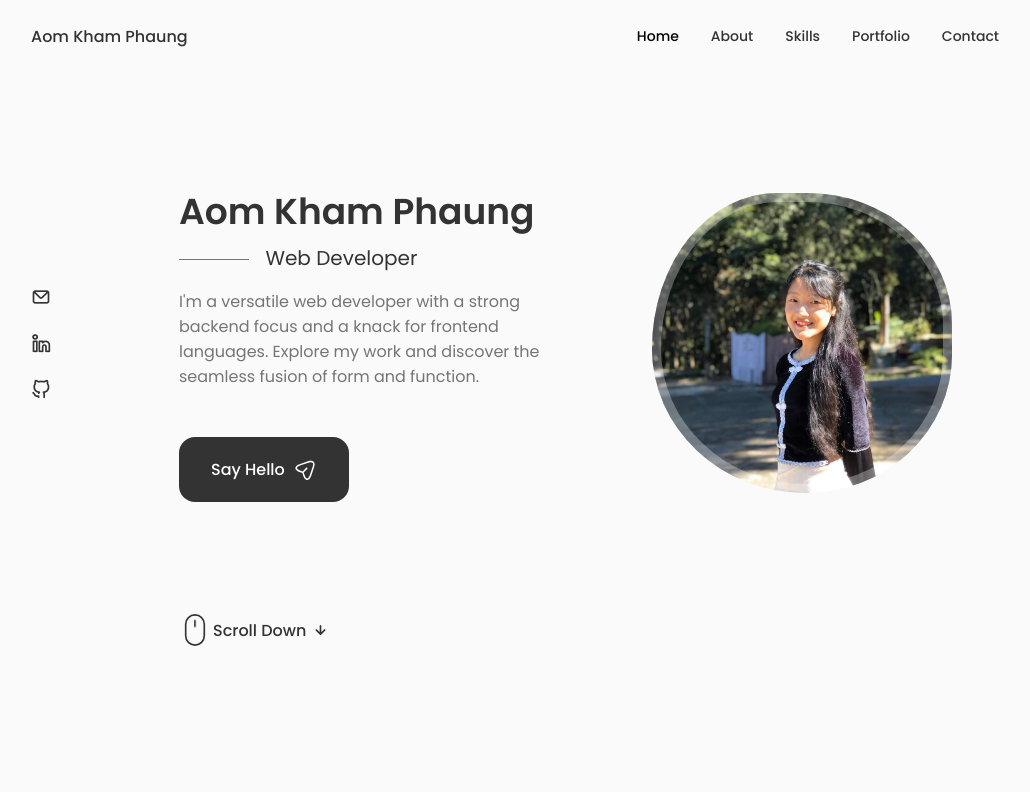
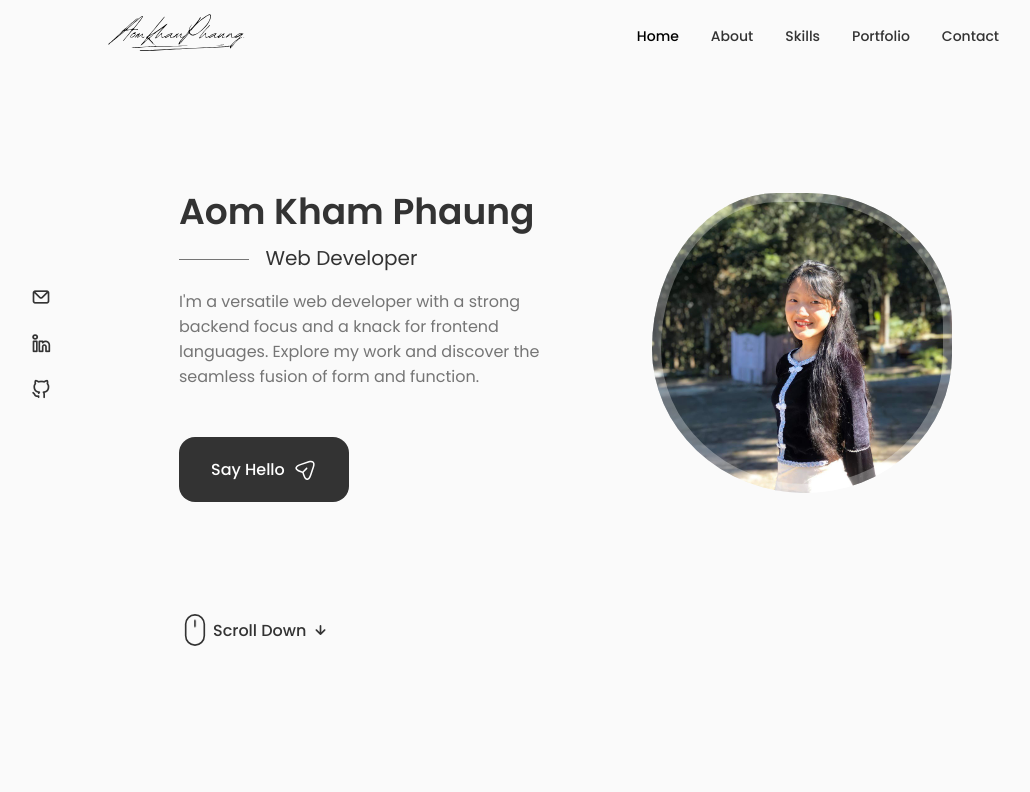
Before and after one commit to aomkhamphaung/portfolio, a React (Create React App) app: page / in a window 1280 px wide. Shown: the top 792 px of the page, without its empty margins (125-1155 px from the left). Built offline with nearby package versions, Linux system fonts and the light colour scheme.

Commit message:
added logo

```diff
--- a/src/components/about/About.jsx
+++ b/src/components/about/About.jsx
@@ -1,6 +1,5 @@
 import React from "react";
 import "./about.css";
-import AboutImg from "../../assets/about_img.jpg";
 import CV from "../../assets/Aom_Kham_Phaung.pdf";
 import Info from "./Info";
 
--- a/src/components/header/Header.jsx
+++ b/src/components/header/Header.jsx
@@ -15,7 +15,131 @@ const Header = () => {
     <header className="header">
       <nav className="nav container">
         <a href="index.html" className="nav__logo">
-          Aom Kham Phaung
+          <svg
+            version="1.0"
+            xmlns="http://www.w3.org/2000/svg"
+            width="300px"
+            height="180px"
+            viewBox="0 0 500.000000 500.000000"
+            preserveAspectRatio="xMidYMid meet"
+          >
+            <g
+              transform="translate(0.000000,500.000000) scale(0.100000,-0.100000)"
+              fill="#000000"
+              stroke="none"
+            >
+              <path
+                d="M3184 2962 c-49 -32 -115 -79 -146 -105 -32 -26 -60 -47 -63 -47 -2
+0 13 24 35 53 40 52 49 77 29 77 -5 0 -16 -15 -24 -32 -27 -66 -264 -342 -280
+-327 -9 9 16 71 48 119 24 36 25 41 7 25 -29 -26 -57 -82 -70 -140 -14 -62
+-107 -168 -167 -191 -58 -22 -66 -13 -44 46 11 28 16 50 12 50 -4 0 -33 -22
+-66 -50 -33 -27 -63 -50 -67 -50 -11 0 -10 18 2 25 6 3 10 12 10 18 -1 16 -39
+-34 -40 -50 0 -24 26 -13 79 32 55 47 71 52 52 17 -20 -37 -14 -62 15 -62 14
+0 35 5 47 11 l22 12 -20 -24 c-11 -13 -37 -43 -58 -66 -47 -54 -75 -109 -60
+-124 11 -11 85 68 217 229 l68 82 30 -25 c39 -33 66 -39 117 -25 114 30 316
+205 398 345 76 130 89 235 29 235 -13 0 -64 -26 -112 -58z m130 -13 c-4 -110
+-148 -306 -307 -419 -76 -54 -155 -85 -192 -76 -62 16 -93 88 -51 123 l21 18
+-19 -23 c-11 -12 -17 -25 -14 -28 3 -3 36 33 73 80 83 107 206 217 343 307
+126 83 148 86 146 18z m-594 -434 c0 -2 -46 -59 -102 -126 -149 -177 -147
+-175 -148 -162 0 13 67 97 173 216 66 73 77 83 77 72z"
+              />
+              <path
+                d="M1179 2777 c-123 -106 -234 -196 -244 -200 -25 -9 93 102 210 198
+139 114 161 134 145 134 -8 0 -100 -76 -205 -169 -104 -94 -196 -170 -203
+-170 -7 0 -11 -4 -8 -9 3 -5 -34 -44 -82 -87 -48 -44 -123 -113 -167 -154 -44
+-41 -95 -86 -114 -101 -19 -14 -32 -30 -30 -37 3 -8 15 -3 35 15 16 16 48 41
+70 58 21 16 108 88 192 160 85 71 161 135 170 142 16 11 180 38 188 31 1 -2
+-32 -44 -74 -94 -138 -162 -172 -206 -172 -218 1 -6 13 5 28 24 15 19 76 91
+135 161 115 134 123 139 203 133 24 -2 46 1 49 6 7 11 -1 12 -69 10 -57 -2
+-58 -6 35 106 155 186 195 254 151 254 -10 0 -119 -87 -243 -193z m241 165 c0
+-12 -27 -49 -129 -176 -53 -65 -103 -127 -111 -137 -11 -13 -37 -23 -82 -30
+-126 -20 -125 -15 7 96 66 54 160 134 209 177 83 74 106 89 106 70z m-500
+-386 c0 -6 -171 -151 -183 -155 -7 -2 7 13 30 33 24 21 64 57 90 82 43 39 63
+52 63 40z"
+              />
+              <path
+                d="M2006 2918 c-21 -23 -118 -142 -217 -263 -122 -150 -192 -227 -219
+-243 -32 -19 -38 -27 -30 -37 8 -10 -7 -34 -65 -104 -42 -50 -80 -93 -86 -96
+-5 -4 -9 -13 -9 -21 0 -8 48 29 106 82 l107 97 88 -93 c50 -53 86 -85 85 -74
+-2 10 -9 19 -16 19 -7 0 -14 8 -16 17 -1 10 -26 43 -56 74 -29 31 -53 61 -53
+68 0 12 132 128 230 202 82 62 145 106 145 100 0 -3 -34 -45 -76 -93 -84 -97
+-150 -190 -141 -199 12 -12 47 9 107 61 33 30 62 55 64 55 1 0 2 -21 2 -47 -1
+-55 14 -64 66 -39 38 20 39 20 32 1 -11 -27 39 -17 100 20 32 19 56 29 53 22
+-3 -6 -8 -20 -12 -29 -10 -24 18 -33 60 -20 25 7 35 7 38 -2 3 -6 22 6 44 27
+22 21 48 40 58 41 20 3 54 46 37 46 -6 0 -14 -5 -17 -10 -4 -6 -11 -7 -17 -4
+-5 3 -26 -10 -46 -29 -39 -38 -78 -57 -118 -57 -31 0 -30 8 6 58 17 23 30 44
+30 46 0 2 -17 0 -37 -4 -45 -8 -119 -44 -150 -73 -14 -12 -23 -15 -23 -8 0 9
+-6 8 -22 -3 -26 -18 -64 -21 -73 -5 -4 6 -2 31 5 55 7 25 11 47 8 49 -2 3 -28
+-18 -58 -46 -65 -61 -110 -94 -110 -80 0 19 72 108 224 275 45 48 83 92 84 97
+8 21 -18 5 -93 -57 -124 -102 -394 -274 -384 -246 5 15 182 231 307 374 57 65
+102 124 100 129 -2 6 -21 -9 -42 -33z m-246 -432 c0 -2 -34 -31 -76 -65 -47
+-39 -81 -60 -91 -57 -27 11 -7 31 78 78 93 51 89 49 89 44z m467 -17 c-9 -6
+-14 -16 -11 -22 4 -7 4 -9 0 -6 -4 4 -37 -9 -73 -27 -36 -19 -68 -32 -72 -28
+-10 10 50 53 104 74 55 21 80 25 52 9z m-647 -128 c0 -5 -23 -29 -52 -53 l-52
+-43 39 53 c36 47 65 67 65 43z"
+              />
+              <path
+                d="M3258 2683 c-120 -126 -268 -316 -255 -329 12 -12 47 9 107 61 33 30
+62 55 64 55 1 0 2 -21 2 -47 -1 -55 14 -64 66 -39 38 20 39 20 32 1 -11 -27
+39 -17 100 20 35 21 56 29 52 20 -3 -8 -9 -22 -12 -30 -10 -24 25 -30 71 -14
+40 15 42 15 37 -3 -4 -16 -1 -17 23 -8 15 6 46 25 69 42 23 18 47 36 55 42 8
+6 4 -6 -8 -29 -11 -22 -21 -43 -21 -47 0 -14 54 -8 80 8 17 10 18 13 5 8 -72
+-25 -81 -13 -39 49 14 21 24 42 22 47 -2 5 -36 -15 -77 -46 -41 -30 -76 -52
+-79 -49 -3 3 14 26 38 50 24 25 40 45 34 45 -6 0 -26 -16 -45 -36 -37 -40 -84
+-64 -124 -64 -32 0 -32 8 5 58 17 23 30 44 30 46 0 2 -17 0 -37 -4 -45 -8
+-119 -44 -150 -73 -14 -12 -23 -15 -23 -8 0 9 -6 8 -22 -3 -26 -18 -64 -21
+-73 -5 -4 6 -2 31 5 55 7 25 11 47 8 49 -2 3 -28 -18 -58 -46 -63 -60 -110
+-94 -110 -81 0 17 159 214 220 272 3 3 18 20 34 38 41 45 18 40 -26 -5z m189
+-214 c-9 -6 -14 -16 -11 -22 4 -7 4 -9 0 -6 -4 4 -37 -9 -73 -27 -36 -19 -68
+-32 -72 -28 -10 10 50 53 104 74 55 21 80 25 52 9z"
+              />
+              <path d="M823 2553 c9 -2 23 -2 30 0 6 3 -1 5 -18 5 -16 0 -22 -2 -12 -5z" />
+              <path
+                d="M1193 2504 c-44 -22 -115 -101 -111 -122 6 -26 55 -18 102 16 54 39
+64 57 48 82 -10 17 -10 20 4 20 8 0 12 5 9 10 -8 13 -14 12 -52 -6z m37 -42
+c0 -22 -102 -92 -135 -92 -15 0 -1 33 29 64 26 28 41 36 70 36 20 0 36 -4 36
+-8z"
+              />
+              <path
+                d="M4103 2476 c-23 -14 -58 -36 -77 -51 -18 -14 -49 -30 -67 -35 -46
+-14 -60 1 -52 56 3 24 2 44 -2 44 -4 0 -30 -16 -56 -35 -61 -43 -71 -45 -24
+-4 20 18 33 34 30 37 -2 3 -27 -16 -54 -41 -28 -26 -48 -47 -44 -47 3 0 0 -7
+-7 -15 -27 -33 13 -14 73 35 l62 50 5 -47 c4 -43 8 -48 32 -51 15 -2 36 2 48
+8 13 7 20 7 20 0 0 -27 77 -1 160 54 32 21 41 24 30 10 -56 -73 -89 -106 -129
+-133 -53 -35 -105 -81 -145 -130 -15 -19 -35 -36 -44 -38 -133 -23 -355 -36
+-952 -58 -474 -17 -742 -29 -1085 -50 -132 -8 -293 -15 -357 -15 -83 0 -118
+-3 -118 -12 0 -14 236 -6 685 22 171 11 481 26 690 35 651 26 1046 48 1111 61
+30 6 31 5 26 -25 -2 -17 0 -31 5 -31 6 0 49 46 96 103 112 134 144 164 203
+187 27 10 41 19 32 20 -9 0 -28 -4 -43 -10 -23 -9 -24 -8 -16 8 5 9 28 35 50
+57 23 21 41 46 41 54 0 11 -4 10 -20 -4 -18 -16 -20 -16 -20 -2 0 24 -37 21
+-87 -7z m71 3 c-11 -19 -97 -69 -118 -69 -20 0 -20 0 -1 20 37 36 137 77 119
+49z m-139 -91 c-19 -11 -30 -5 -21 11 4 6 14 7 22 4 15 -5 14 -7 -1 -15z m-55
+-178 c-101 -111 -114 -120 -62 -44 32 49 122 134 140 134 2 0 -33 -41 -78 -90z"
+              />
+              <path
+                d="M1335 2480 c-4 -6 -11 -7 -18 -3 -6 4 -31 -16 -58 -47 -51 -58 -57
+-80 -11 -39 15 14 38 33 51 44 l25 20 -22 -36 c-12 -20 -22 -39 -22 -43 0 -17
+34 -1 85 40 49 40 56 44 49 23 -21 -64 6 -87 63 -54 15 9 19 13 8 9 -53 -18
+-65 -17 -65 5 0 12 7 36 16 52 8 17 13 33 10 36 -3 3 -33 -18 -66 -46 -85 -70
+-98 -69 -43 5 13 17 23 34 23 37 0 11 -18 8 -25 -3z"
+              />
+              <path d="M4228 2383 c6 -2 18 -2 25 0 6 3 1 5 -13 5 -14 0 -19 -2 -12 -5z" />
+              <path
+                d="M3545 2170 l-90 -6 100 -1 c55 -1 111 3 125 7 22 7 21 8 -10 7 -19 0
+-75 -4 -125 -7z"
+              />
+              <path
+                d="M2973 2153 c75 -2 199 -2 275 0 75 1 13 3 -138 3 -151 0 -213 -2
+-137 -3z"
+              />
+              <path
+                d="M1774 2141 c-5 -5 -121 -14 -259 -20 -316 -15 -385 -21 -385 -34 0
+-6 26 -8 73 -4 39 4 122 11 182 17 61 5 211 12 335 16 124 3 423 12 665 19
+242 6 384 13 315 13 -69 1 -298 -3 -509 -8 -256 -7 -387 -7 -395 0 -7 5 -17 6
+-22 1z"
+              />
+            </g>
+          </svg>
         </a>
 
         <div className={Toggle ? "nav__menu show-menu" : "nav__menu"}>
--- a/src/components/header/header.css
+++ b/src/components/header/header.css
@@ -1,4 +1,4 @@
-.header{
+.header {
     width: 100%;
     position: fixed;
     top: 0;
@@ -7,7 +7,7 @@
     background-color: var(--body-color);
 }
 
-.nav{
+.nav {
     height: calc(var(--header-height) + 1.5rem);
     display: flex;
     justify-content: space-between;
@@ -15,18 +15,22 @@
     column-gap: 1rem;
 }
 
-.nav__logo,
-.nav_toggle{
+.nav__logo {
     color: var(--title-color);
     font-weight: var(--font-medium);
 }
 
-.nav__list{
+.nav_toggle {
+    color: var(--title-color);
+    font-weight: var(--font-medium);
+}
+
+.nav__list {
     display: flex;
     column-gap: 2rem;
 }
 
-.nav__link{
+.nav__link {
     display: flex;
     flex-direction: column;
     align-items: center;
@@ -38,33 +42,33 @@
 
 .nav__icon,
 .nav__close,
-.nav__toggle{
+.nav__toggle {
     display: none;
 }
 
 /* Active link */
 .active-link,
-.nav__link:hover{
+.nav__link:hover {
     color: var(--title-color-dark);
 }
 
 /* change background */
-.scroll-header{
+.scroll-header {
     box-shadow: 0 -1px 4px rgba(0, 0, 0, 0.15);
 }
 
 /* Breakpoint */
 @media screen and (max-width: 768px) {
-    .header{
+    .header {
         top: initial;
         bottom: 0;
     }
 
-    .nav{
+    .nav {
         height: var(--header-height);
     }
 
-    .nav__menu{
+    .nav__menu {
         position: fixed;
         bottom: -100%;
         left: 0;
@@ -76,21 +80,21 @@
         transition: 0.3s;
     }
 
-    .show-menu{
+    .show-menu {
         bottom: 0;
     }
 
-    .nav__list{
+    .nav__list {
         display: grid;
         grid-template-columns: repeat(3, 1fr);
         gap: 2rem;
     }
 
-    .nav__icon{
+    .nav__icon {
         font-size: 1.2rem;
     }
 
-    .nav__close{
+    .nav__close {
         position: absolute;
         right: 1.3rem;
         bottom: 0.5rem;
@@ -99,27 +103,27 @@
         color: var(--title-color);
     }
 
-    .nav__close:hover{
+    .nav__close:hover {
         color: var(--title-color-dark);
     }
 
-    .nav__toggle{
+    .nav__toggle {
         font-size: 1.1rem;
     }
 
     .nav__icon,
     .nav__close,
-    .nav__toggle{
+    .nav__toggle {
         display: block;
     }
 }
 
 @media screen and (max-width: 350px) {
-    .nav__menu{
+    .nav__menu {
         padding: 2rem 0.25rem 4rem;
     }
 
-    .nav__link{
+    .nav__link {
         column-gap: 0;
     }
 }
```
Also changed, not shown: src/assets/A.svg (added).
